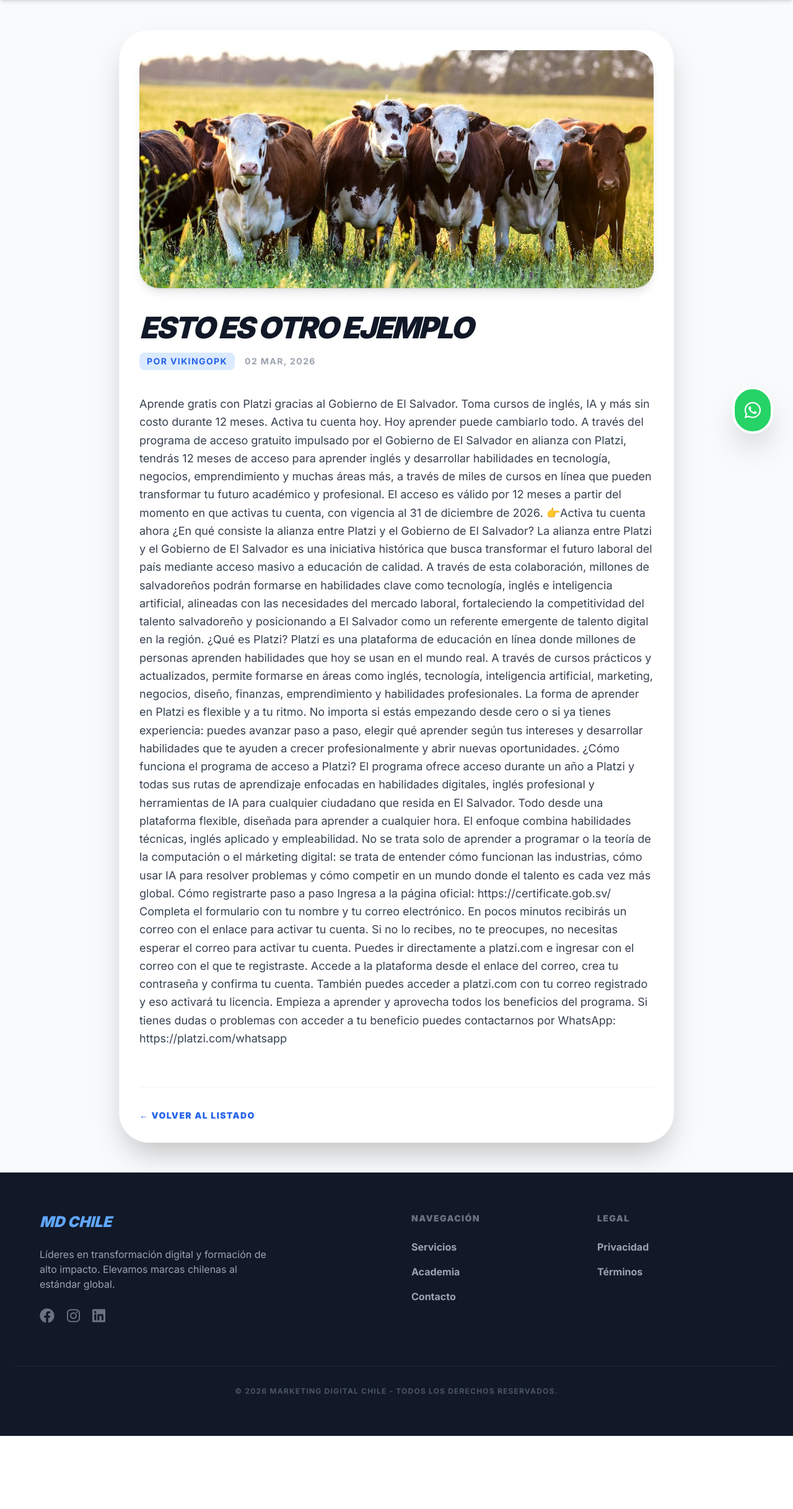
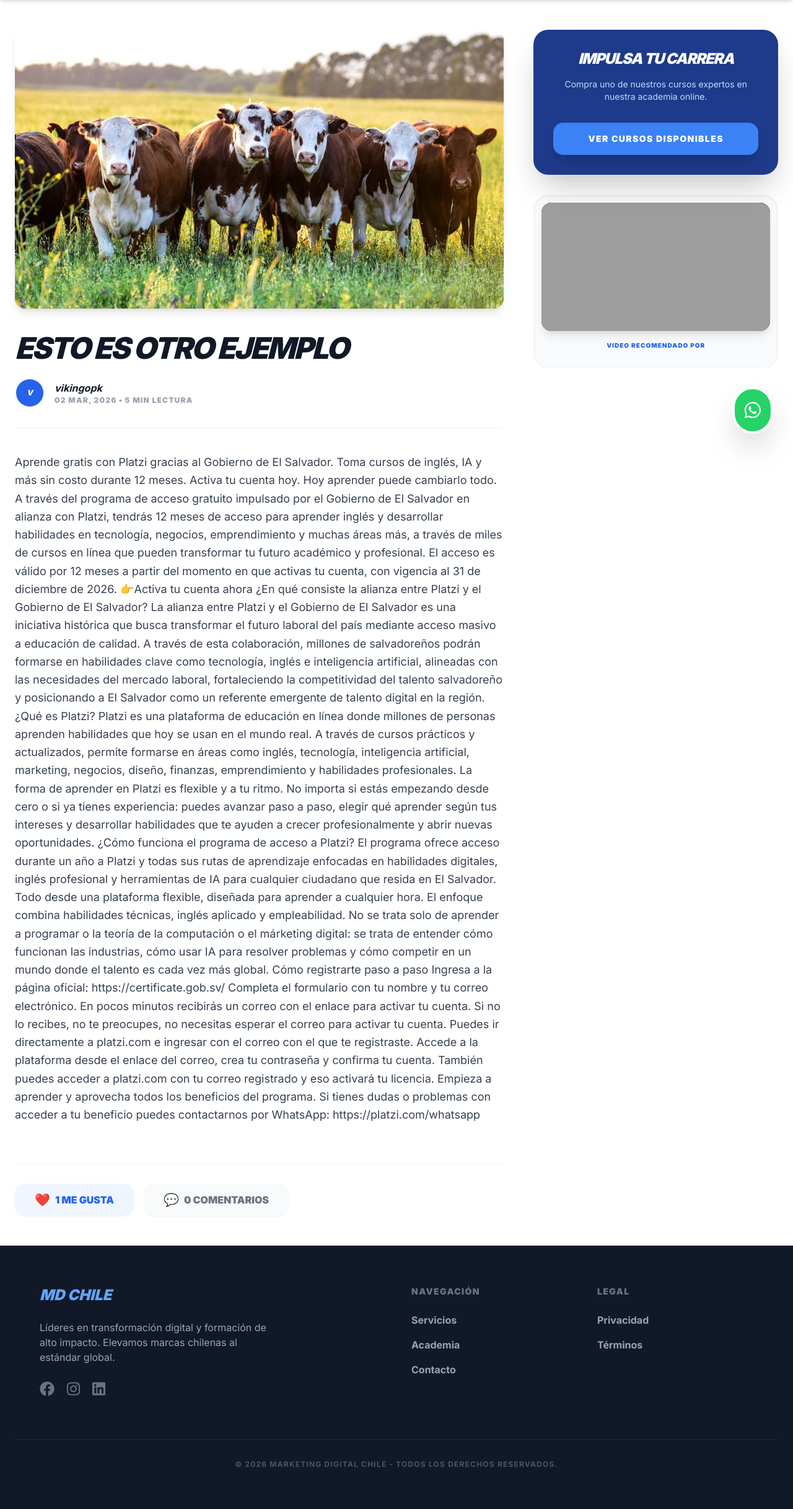
Before and after one commit to VikingoPkk/marketing-digital-chile, a Django app: a page that uses templates/agency/blog_detail.html in a window 1280 px wide. Shown: the part 68-2503 px from the top of the page at 62% size. Before the commit the page ends 2385 px from the top, so only its background shows below. Run offline with Django 5.2, Linux system fonts and the light colour scheme; data comes from the database, SQL or seed files in the repository; both versions use the stored data as it was after the commit; some libraries are stand-ins or nearby versions; grey boxes are pictures that could not be loaded.

Commit message:
Implementación premium de Blog: Sidebar de ventas, video dinámico, likes y perfiles de autor con foto

```diff
--- a/agency/models.py
+++ b/agency/models.py
@@ -44,7 +44,6 @@ class ClientLogo(models.Model):
         return self.name
 
 class UserTestimonial(models.Model):
-    # Relación dinámica con el usuario (Soluciona error E301 de tu terminal)
     user = models.ForeignKey(
         settings.AUTH_USER_MODEL,
         on_delete=models.CASCADE,
@@ -120,12 +119,13 @@ class Project(models.Model):
     def __str__(self):
         return self.title
 
-# --- 4. SISTEMA DE BLOG ---
+# --- 4. SISTEMA DE BLOG (ESTILO PREMIUM) ---
 class Post(models.Model):
     title = models.CharField(max_length=200, verbose_name="Título del Artículo")
     slug = models.SlugField(unique=True, blank=True)
     content = models.TextField(verbose_name="Contenido (HTML permitido)")
     image = models.ImageField(upload_to='blog/', verbose_name="Imagen de Portada")
+    video_url = models.URLField(blank=True, null=True, verbose_name="URL Video Lateral (YouTube)")
     author = models.ForeignKey(
         settings.AUTH_USER_MODEL,
         on_delete=models.CASCADE,
@@ -134,10 +134,28 @@ class Post(models.Model):
     created_at = models.DateTimeField(auto_now_add=True)
     is_published = models.BooleanField(default=True, verbose_name="¿Publicado?")
 
+    # Métricas estilo Platzi
+    likes_count = models.PositiveIntegerField(default=0, verbose_name="Me gusta")
+    comments_count = models.PositiveIntegerField(default=0, verbose_name="Comentarios")
+    reading_time = models.PositiveIntegerField(default=5, verbose_name="Minutos de lectura")
+
     class Meta:
         ordering = ['-created_at']
         verbose_name = "Artículo"
         verbose_name_plural = "Blog - Artículos"
+
+    @property
+    def get_video_embed_url(self):
+        """Convierte cualquier link de YouTube en un link de Embed funcional."""
+        if self.video_url:
+            if 'youtu.be' in self.video_url:
+                video_id = self.video_url.split('/')[-1]
+                return f"https://www.youtube.com/embed/{video_id}"
+            elif 'watch?v=' in self.video_url:
+                video_id = self.video_url.split('v=')[-1].split('&')[0]
+                return f"https://www.youtube.com/embed/{video_id}"
+            return self.video_url # Si ya es embed, lo deja igual
+        return None
 
     def save(self, *args, **kwargs):
         if not self.slug:
--- a/courses/urls.py
+++ b/courses/urls.py
@@ -7,9 +7,11 @@ urlpatterns = [
     path('contacto/', views.contact_page, name='contact_view'),
     path('proyectos/', views.projects_list, name='projects_list'),
 
-    # --- SISTEMA DE BLOG (Asegurado para ReverseMatch) ---
+    # --- SISTEMA DE BLOG ---
     path('blog/', views.blog_list, name='blog_list'),
     path('blog/<slug:slug>/', views.blog_detail, name='blog_detail'),
+    # LÍNEA AGREGADA PARA LIKES:
+    path('blog/like/<int:post_id>/', views.post_like, name='post_like'),
 
     # --- SISTEMA DE SERVICIOS Y LANDINGS (META SUITE) ---
     path('servicios/', views.services_list, name='services_list'),
--- a/courses/views.py
+++ b/courses/views.py
@@ -237,6 +237,13 @@ def blog_list(request):
     return render(request, 'agency/blog_list.html', {'posts': posts})
 
 def blog_detail(request, slug):
-    """Muestra el contenido de un artículo específico."""
+    """Muestra el contenido de un artículo específico con sidebar estilo Platzi."""
     post = get_object_or_404(Post, slug=slug, is_published=True)
     return render(request, 'agency/blog_detail.html', {'post': post})
+
+def post_like(request, post_id):
+    """Suma un me gusta al post y redirige."""
+    post = get_object_or_404(Post, id=post_id)
+    post.likes_count += 1
+    post.save()
+    return redirect('blog_detail', slug=post.slug)
--- a/templates/agency/blog_detail.html
+++ b/templates/agency/blog_detail.html
@@ -1,24 +1,80 @@
 {% extends 'base.html' %}
 {% block content %}
-<article class="container mx-auto p-8 max-w-4xl bg-white my-12 rounded-[3rem] shadow-2xl border border-gray-50">
+<div class="bg-white min-h-screen">
+    <div class="container mx-auto px-6 py-12">
+        <div class="flex flex-col lg:flex-row gap-12">
+
+            <article class="lg:w-2/3">
                 {% if post.image %}
-        <img src="{{ post.image.url }}" class="w-full h-96 object-cover rounded-[2rem] mb-10 shadow-lg" alt="{{ post.title }}">
+                    <img src="{{ post.image.url }}" class="w-full h-[450px] object-cover rounded-2xl mb-10 shadow-lg" alt="{{ post.title }}">
                 {% endif %}
 
-    <header class="mb-10 text-center md:text-left">
-        <h1 class="text-4xl md:text-5xl font-black text-gray-900 mb-4 leading-tight italic uppercase tracking-tighter">{{ post.title }}</h1>
-        <div class="flex items-center text-gray-400 text-sm font-bold uppercase tracking-widest">
-            <span class="bg-blue-100 text-blue-600 px-3 py-1 rounded-lg mr-4">Por {{ post.author.first_name|default:post.author.username }}</span>
-            <span>{{ post.created_at|date:"d M, Y" }}</span>
+                <h1 class="text-4xl md:text-5xl font-black text-gray-900 mb-6 italic uppercase tracking-tighter">
+                    {{ post.title }}
+                </h1>
+
+                <div class="flex items-center space-x-4 mb-10 border-b border-gray-100 pb-8">
+                    <div class="w-12 h-12 rounded-full overflow-hidden border-2 border-blue-50">
+                        {% if post.author.profile_picture %}
+                            <img src="{{ post.author.profile_picture.url }}" class="w-full h-full object-cover">
+                        {% else %}
+                            <div class="w-full h-full bg-blue-600 flex items-center justify-center text-white font-black italic text-xs">
+                                {{ post.author.username|slice:":1"|upper }}
                             </div>
-    </header>
+                        {% endif %}
+                    </div>
+                    <div>
+                        <p class="text-gray-900 font-bold italic">{{ post.author.get_full_name|default:post.author.username }}</p>
+                        <p class="text-gray-400 text-xs font-black uppercase tracking-widest">
+                            {{ post.created_at|date:"d M, Y" }} • {{ post.reading_time }} min lectura
+                        </p>
+                    </div>
+                </div>
 
-    <div class="prose prose-blue max-w-none text-gray-700 text-lg leading-relaxed font-medium">
+                <div class="prose prose-blue max-w-none text-gray-700 text-lg leading-relaxed mb-16">
                     {{ post.content|safe }}
                 </div>
 
-    <div class="mt-16 pt-8 border-t border-gray-100">
-        <a href="{% url 'blog_list' %}" class="text-blue-600 font-black hover:text-blue-800 transition uppercase tracking-widest text-sm">← Volver al listado</a>
+                <div class="mt-16 pt-8 border-t border-gray-100 flex items-center space-x-4">
+                    <a href="{% url 'post_like' post.id %}" class="flex items-center bg-blue-50 text-blue-600 px-8 py-3 rounded-2xl font-black transition hover:scale-105 active:scale-95 shadow-sm">
+                        <span class="mr-2 text-xl">❤️</span> {{ post.likes_count }} ME GUSTA
+                    </a>
+                    <div class="flex items-center bg-gray-50 text-gray-500 px-8 py-3 rounded-2xl font-black shadow-sm">
+                        <span class="mr-2 text-xl">💬</span> {{ post.comments_count }} COMENTARIOS
+                    </div>
                 </div>
             </article>
+
+            <aside class="lg:w-1/3 space-y-8">
+                <div class="bg-blue-900 rounded-3xl p-8 text-white shadow-2xl relative overflow-hidden">
+                    <div class="relative z-10 text-center">
+                        <h3 class="text-2xl font-black mb-4 italic tracking-tighter leading-tight uppercase">Impulsa tu carrera</h3>
+                        <p class="text-blue-200 text-sm mb-8 font-medium">Compra uno de nuestros cursos expertos en nuestra academia online.</p>
+                        <a href="{% url 'services_list' %}" class="block w-full bg-blue-500 hover:bg-blue-400 text-white font-black py-4 rounded-2xl transition transform hover:scale-105 shadow-xl uppercase tracking-widest text-sm">
+                            Ver Cursos Disponibles
+                        </a>
+                    </div>
+                </div>
+
+                {% if post.video_url %}
+                <div class="bg-gray-50 rounded-3xl p-3 shadow-inner border border-gray-100">
+                    <div class="aspect-video rounded-2xl overflow-hidden shadow-lg bg-black">
+                        <iframe class="w-full h-full"
+                                src="{{ post.video_url|safe }}"
+                                frameborder="0"
+                                allow="accelerometer; autoplay; clipboard-write; encrypted-media; gyroscope; picture-in-picture"
+                                allowfullscreen></iframe>
+                    </div>
+                    <div class="p-4">
+                        <p class="text-[10px] font-black text-blue-600 uppercase tracking-widest text-center">
+                            Video recomendado por {{ post.author.first_name }}
+                        </p>
+                    </div>
+                </div>
+                {% endif %}
+            </aside>
+
+        </div>
+    </div>
+</div>
 {% endblock %}
```
Also changed, not shown: agency/admin.py (+19 -2 lines), templates/agency/blog_list.html (+46 -19 lines), agency/migrations/0011_post_comments_count_post_likes_count_and_more.py (added), agency/migrations/0012_post_video_url.py (added), db.sqlite3, media/blog/WhatsApp_Image_2025-08-07_at_17.44.40.jpeg (added), media/reels/thumbs/WhatsApp_Image_2026-02-20_at_15.38.07.jpeg (added). Lines whose indentation alone changed are shown as unchanged.
